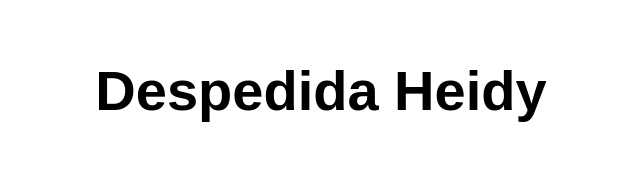
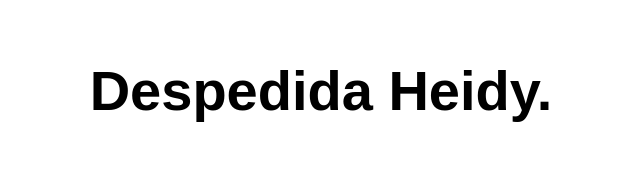
Before and after one commit to jbedoyapformacion/vanilla-basic-1, a website: page src/index.html in a window 1280 px wide. Shown: the whole page, without its empty margins (319-959 px from the left). Drawn offline with Linux system fonts and the light colour scheme.

Commit message:
cambio fihcha 588

```diff
--- a/src/index.html
+++ b/src/index.html
@@ -10,7 +10,7 @@
 
 <body>
   <main>
-    <h1>Despedida Heidy</h1>
+    <h1>Despedida Heidy.</h1>
   </main>
 </body>
 
```
